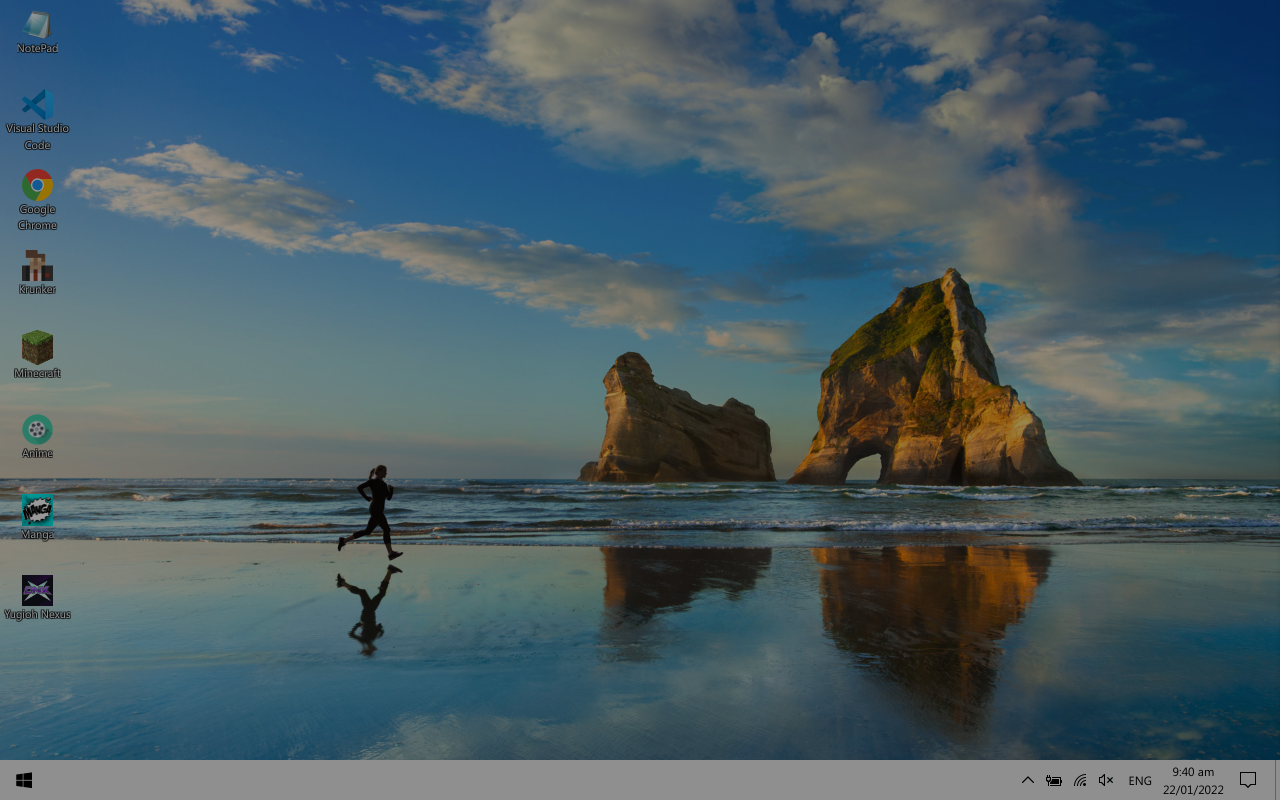
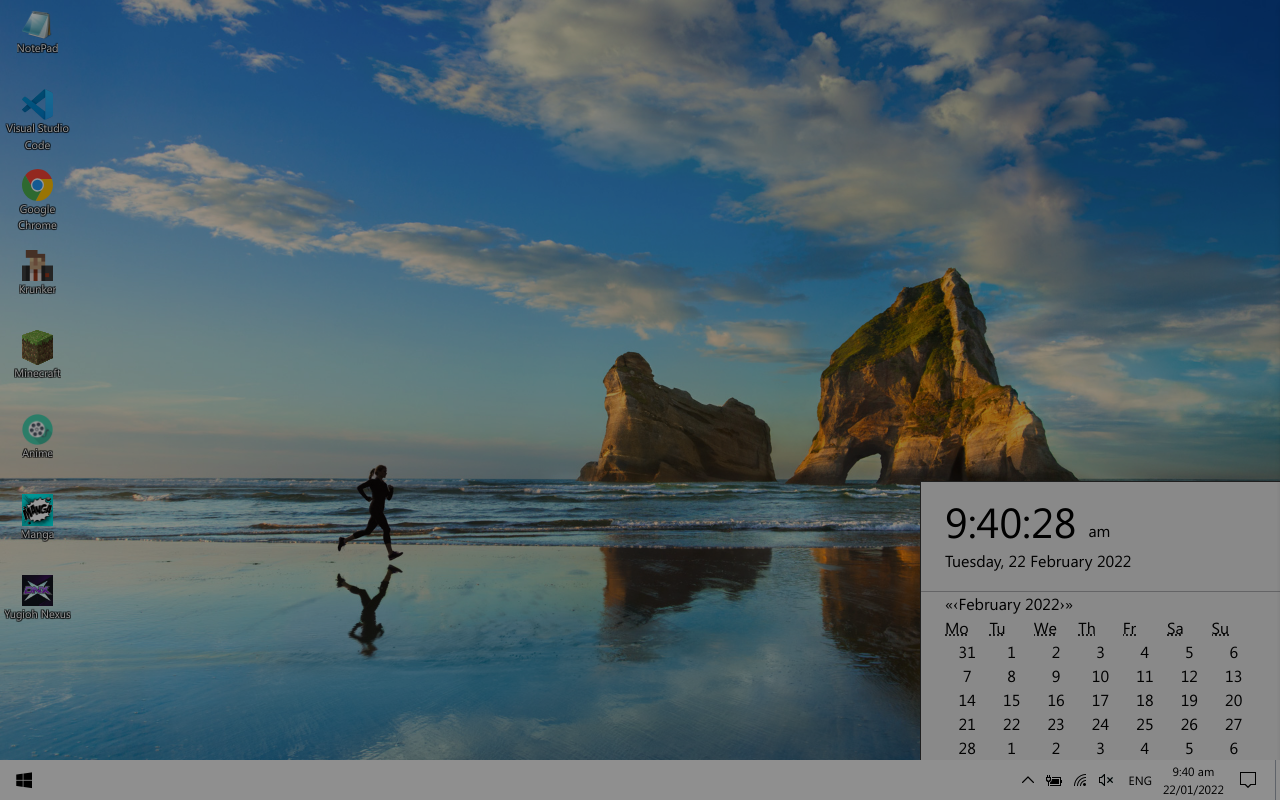
Before and after one commit to vuongle2609/Windows-10, a React (Create React App) app: page / in a window 1280 px wide. Built offline with nearby package versions, Linux system fonts and the light colour scheme.

Commit message:
date adding

```diff
--- a/package.json
+++ b/package.json
@@ -8,6 +8,7 @@
     "@testing-library/user-event": "^13.5.0",
     "re-resizable": "^6.9.1",
     "react": "^17.0.2",
+    "react-calendar": "^3.7.0",
     "react-colorful": "^5.5.1",
     "react-dom": "^17.0.2",
     "react-draggable": "^4.4.4",
--- /dev/null
+++ b/src/container/Calendar.js
@@ -0,0 +1,151 @@
+import { useState, useEffect } from "react";
+import Calendar from "react-calendar";
+
+const Clock = () => {
+  const [render, setRender] = useState(false);
+
+  setTimeout(() => {
+    setRender(!render);
+  }, 500);
+
+  const date = new Date();
+
+  const minutes = date.getMinutes();
+  const hour = date.getHours();
+  const seconds = date.getSeconds();
+
+  const day = date.getDay();
+  const dateTime = date.getDate();
+  const month = date.getMonth();
+  const year = date.getFullYear();
+
+  let dayDisplay;
+  let mothDisplay;
+
+  switch (day) {
+    case 0:
+      dayDisplay = "Sunday";
+      break;
+    case 1:
+      dayDisplay = "Monday";
+      break;
+    case 2:
+      dayDisplay = "Tuesday";
+      break;
+    case 3:
+      dayDisplay = "Wednesday`";
+      break;
+    case 4:
+      dayDisplay = "Thursday";
+      break;
+    case 5:
+      dayDisplay = "Friday";
+      break;
+    case 6:
+      dayDisplay = "Saturday";
+  }
+
+  switch (month) {
+    case 0:
+      mothDisplay = "January";
+      break;
+    case 1:
+      mothDisplay = "February";
+      break;
+    case 2:
+      mothDisplay = "March";
+      break;
+    case 3:
+      mothDisplay = "April";
+      break;
+    case 4:
+      mothDisplay = "May";
+      break;
+    case 5:
+      mothDisplay = "June";
+      break;
+    case 6:
+      mothDisplay = "July";
+      break;
+    case 7:
+      mothDisplay = "August";
+      break;
+    case 8:
+      mothDisplay = "September";
+      break;
+    case 9:
+      mothDisplay = "October";
+      break;
+    case 10:
+      mothDisplay = "November";
+      break;
+    case 11:
+      mothDisplay = "December";
+  }
+
+  return (
+    <div className="px-6 py-2">
+      <div className="flex items-end">
+        <h1 className="text-[42px]">
+          {hour}:{minutes < 10 ? `0${minutes}` : minutes}:
+          {seconds < 10 ? `0${seconds}` : seconds}
+        </h1>
+        <p className="relative bottom-[10px] ml-[12px]">
+          {hour > 12 ? " pm" : " am"}
+        </p>
+      </div>
+      <div className="-mt-1">
+        {dayDisplay}, {dateTime} {mothDisplay} {year}
+      </div>
+    </div>
+  );
+};
+
+const DatePicker = () => {
+  const [value, onChange] = useState(new Date());
+
+  useEffect(() => {
+    const days = [
+      "Monday",
+      "Tuesday",
+      "Wednesday",
+      "Thursday",
+      "Friday",
+      "Saturday",
+      "Sunday",
+    ];
+
+    const handleDays = (daysArr) => {
+      daysArr.map((day) => {
+        const dayContent = day.slice(0, 2);
+        document.querySelector(`[aria-label="${day}"]`).textContent =
+          dayContent;
+      });
+    };
+
+    handleDays(days);
+  }, []);
+
+  console.log(value);
+
+  return (
+    <div className="px-6">
+      <Calendar onChange={onChange} value={value} />
+    </div>
+  );
+};
+
+const CalendarBar = () => {
+  return (
+    <div
+      className="fixed bottom-[40px] right-0 w-[360px] h-fit
+  bg-[#e4e4e4] border-[#333333] border-l-[1px] border-t-[1px]"
+    >
+      <Clock />
+      <div className="w-full h-[1px] bg-[#a6a7aa] mt-[10px]"></div>
+      <DatePicker />
+    </div>
+  );
+};
+
+export default CalendarBar;
--- a/src/container/Desktop.js
+++ b/src/container/Desktop.js
@@ -18,6 +18,7 @@ import VolumeAdjust from "./VolumeAdjust";
 import Internet from "./Internet";
 import Language from "./Language";
 import Battery from "./Battery";
+import CalendarBar from "./Calendar";
 
 import wpp0 from "../assets/windows_wallpaper/img0.jpg";
 import wpp1 from "../assets/windows_wallpaper/img1.jpg";
@@ -59,6 +60,7 @@ const Desktop = () => {
       {AnimeO ? <Anime /> : false}
       {MangaO ? <Manga /> : false}
       {YugiohO ? <Yugioh /> : false}
+      <CalendarBar />
       <Battery />
       <Language />
       <Internet />
--- a/src/container/Taskbar.js
+++ b/src/container/Taskbar.js
@@ -24,7 +24,7 @@ import { useState, useEffect } from "react";
 
 const TrayIcon = (props) => {
   return (
-    <div className={"p-[3px] " + props.className} onClick={props.func}>
+    <div className={"px-[3px] h-full flex items-center " + props.className} onClick={props.func}>
       <img src={props.icon} style={{ height: 20, width: 20 }} alt="" />
     </div>
   );
@@ -203,7 +203,7 @@ const Taskbar = () => {
               }
               setLangOpen(true);
             }}
-            className="text-xs ml-[10px] lang_bar"
+            className="text-xs ml-[10px] h-full flex items-center lang_bar"
           >
             <p>{lang}</p>
           </div>
--- a/src/container/TaskbarRightMenu.js
+++ b/src/container/TaskbarRightMenu.js
@@ -153,7 +153,7 @@ const BrightnessBar = () => {
 
 const ActionMenu = () => {
   const [hide, setHide] = useState(true);
-  const { setIsNight, setSettings } = useStore();
+  const { setIsNight, setSettings, setRightMenuTaskbar } = useStore();
 
   return (
     <div
@@ -202,7 +202,10 @@ const ActionMenu = () => {
         <ActionItemsToggle icon={nearB} iconOn={nearW} name="Nearby sharing" />
         <ActionItems
           icon={settingB}
-          func={() => setSettings(true)}
+          func={() => {
+            setSettings(true);
+            setRightMenuTaskbar(false);
+          }}
           name="All settings"
         />
         <ActionItems icon={networkB} name="Network" />
```
Also changed, not shown: 1 other file (tests, documents, lock files or other folders).
